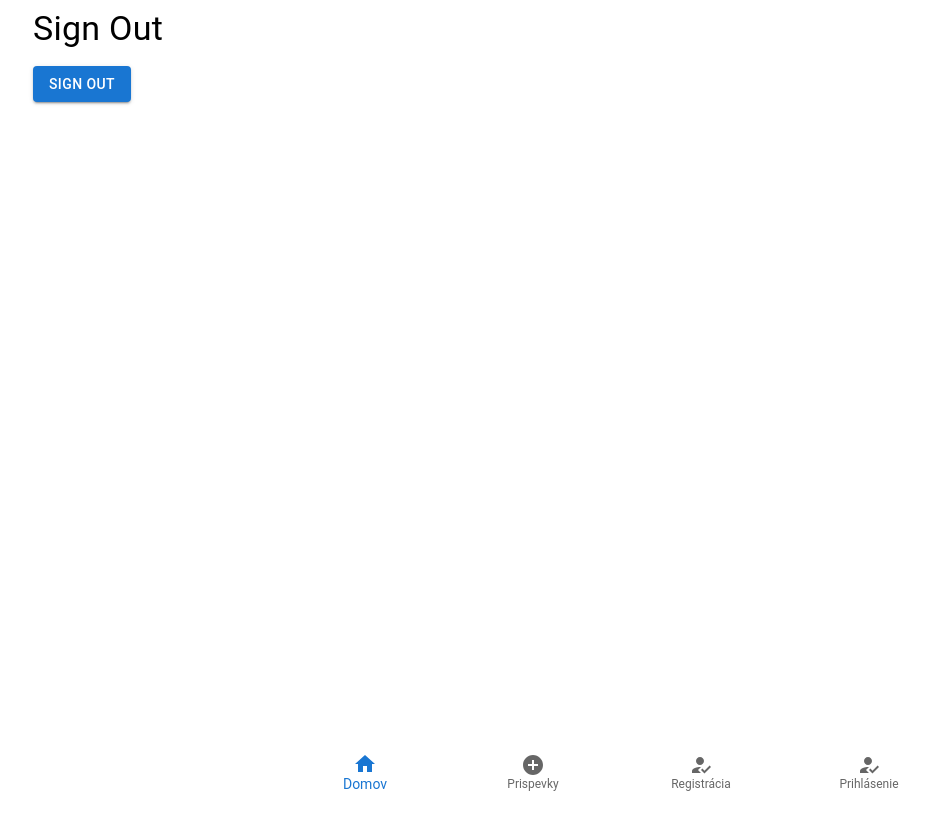
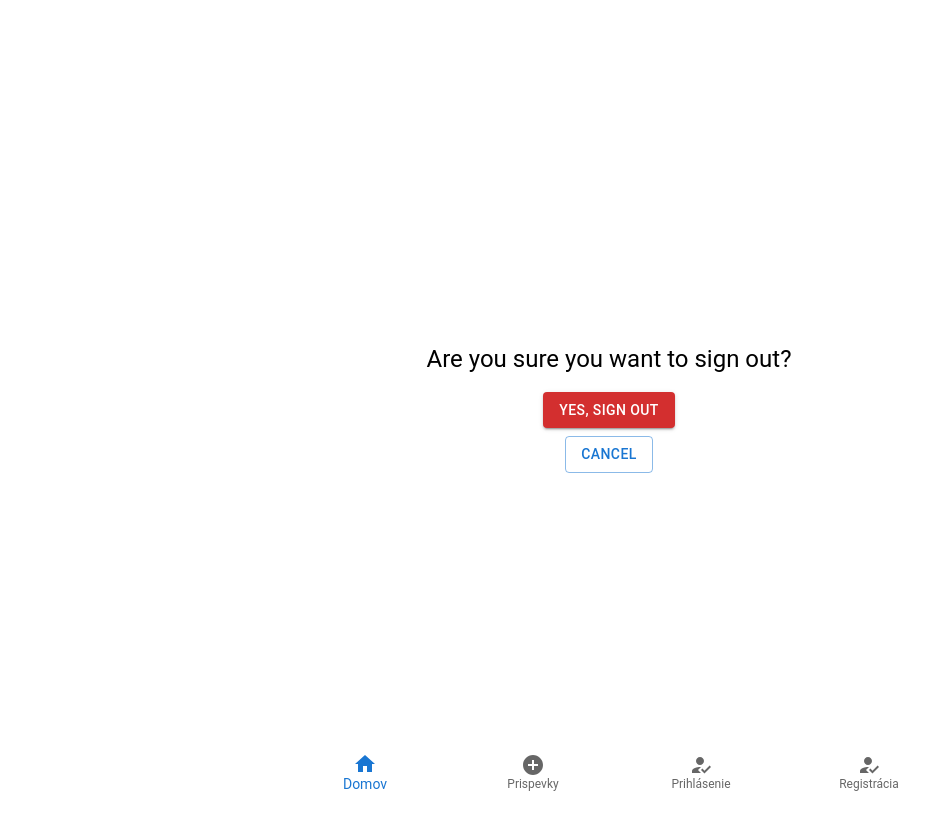
Before and after one commit to Oliver-Nec/projekt-nextjs, a Next.js app: page /auth/odhlasenie in a window 1280 px wide. Shown: the whole page, without its empty margins (31-960 px from the left). Built offline with nearby package versions, Linux system fonts and the light colour scheme; no server answers.

Commit message:
signinandsignoutupdatet

```diff
--- a/src/app/auth/odhlasenie/page.tsx
+++ b/src/app/auth/odhlasenie/page.tsx
@@ -1,23 +1,47 @@
-// src/app/auth/odhlasenie/page.tsx
+"use client";
 
-"use client"; // Add this line
+import React from 'react';
+import { useRouter } from 'next/navigation';
+import { Button, Typography, Container } from '@mui/material';
+import { signOut } from 'next-auth/react';
 
-import { signOut } from 'next-auth/react';
-import { Button, Typography, Container } from '@mui/material';
+const SignOutPage = () => {
+  const router = useRouter();
 
-const SignOut = () => {
+  const handleSignOut = () => {
+    signOut({ callbackUrl: '/' }); // Sign out and redirect to home
+  };
+
+  const handleCancel = () => {
+    router.push('/'); // Redirect back to the home page
+  };
+
   return (
-    <Container>
-      <Typography variant="h4">Sign Out</Typography>
+    <Container
+      sx={{
+        display: 'flex',
+        flexDirection: 'column',
+        alignItems: 'center',
+        justifyContent: 'center',
+        height: '100vh',
+      }}
+    >
+      <Typography variant="h5" sx={{ marginBottom: '16px' }}>
+        Are you sure you want to sign out?
+      </Typography>
       <Button
         variant="contained"
-        onClick={() => signOut()}
-        sx={{ marginTop: '16px' }}
+        color="error"
+        onClick={handleSignOut}
+        sx={{ marginBottom: '8px' }}
       >
-        Sign out
+        Yes, Sign Out
+      </Button>
+      <Button variant="outlined" onClick={handleCancel}>
+        Cancel
       </Button>
     </Container>
   );
 };
 
-export default SignOut;
+export default SignOutPage;
--- a/src/components/NavBar.tsx
+++ b/src/components/NavBar.tsx
@@ -1,12 +1,12 @@
 "use client";
 
-import * as React from 'react';
+import React from 'react';
 import { BottomNavigation, BottomNavigationAction, Avatar } from '@mui/material';
 import HomeIcon from '@mui/icons-material/Home';
 import AddCircleIcon from '@mui/icons-material/AddCircle';
 import HowToRegIcon from '@mui/icons-material/HowToReg';
-import { useRouter } from 'next/navigation'; // Use App Router hook
-import { useSession, signOut } from 'next-auth/react'; // Import useSession and signOut
+import { useRouter } from 'next/navigation';
+import { useSession } from 'next-auth/react';
 
 const NavBar = () => {
   const [value, setValue] = React.useState(0);
@@ -27,18 +27,61 @@ const NavBar = () => {
         break;
       case 3:
         if (!session) {
-          router.push('/auth/prihlasenie'); // Sign In
+          router.push('/auth/prihlasenie'); // Direct to Sign In page
         } else {
-          signOut(); // Sign Out if signed in
+          router.push('/auth/odhlasenie'); // Direct to Sign Out page
         }
         break;
       case 4:
-        router.push('/auth/registracia'); // Sign Up
+        router.push('/auth/registracia'); // Direct to Sign Up page
         break;
       default:
         break;
     }
   };
+
+  const navigationActions = [
+    <BottomNavigationAction key="home" label="Domov" icon={<HomeIcon />} />,
+    <BottomNavigationAction key="posts" label="Prispevky" icon={<AddCircleIcon />} />,
+  ];
+
+  if (session) {
+    navigationActions.push(
+      <BottomNavigationAction
+        key="profile"
+        label="Profil"
+        icon={
+          <Avatar
+            alt="User Profile Picture"
+            src={session.user?.image || ''}
+            sx={{ width: 24, height: 24 }}
+          />
+        }
+        onClick={() => router.push('/profil')}
+      />,
+      <BottomNavigationAction
+        key="logout"
+        label="Odhlásiť"
+        icon={<HowToRegIcon />}
+        onClick={() => router.push('/auth/odhlasenie')} // Direct to Sign Out page
+      />
+    );
+  } else {
+    navigationActions.push(
+      <BottomNavigationAction
+        key="signin"
+        label="Prihlásenie"
+        icon={<HowToRegIcon />}
+        onClick={() => router.push('/auth/prihlasenie')} // Direct to Sign In page
+      />,
+      <BottomNavigationAction
+        key="signup"
+        label="Registrácia"
+        icon={<HowToRegIcon />}
+        onClick={() => router.push('/auth/registracia')} // Direct to Sign Up page
+      />
+    );
+  }
 
   return (
     <BottomNavigation
@@ -47,30 +90,7 @@ const NavBar = () => {
       showLabels
       sx={{ position: 'fixed', bottom: 0, width: '100%' }}
     >
-      <BottomNavigationAction label="Domov" icon={<HomeIcon />} />
-      <BottomNavigationAction label="Prispevky" icon={<AddCircleIcon />} />
-      {!session ? (
-        [
-          <BottomNavigationAction key="registracia" label="Registrácia" icon={<HowToRegIcon />} />,
-          <BottomNavigationAction key="prihlasenie" label="Prihlásenie" icon={<HowToRegIcon />} />,
-        ]
-      ) : (
-        [
-          <BottomNavigationAction
-            key="profil"
-            label="Profil"
-            icon={
-              <Avatar
-                alt="User Profile Picture"
-                src={session.user?.image || ''}
-                sx={{ width: 24, height: 24 }}
-              />
-            }
-            onClick={() => router.push('/profil')}
-          />,
-          <BottomNavigationAction key="odhlasit" label="Odhlásiť" icon={<HowToRegIcon />} />,
-        ]
-      )}
+      {navigationActions}
     </BottomNavigation>
   );
 };
```
Also changed, not shown: src/app/auth/registracia/page.tsx (+9 -39 lines).
